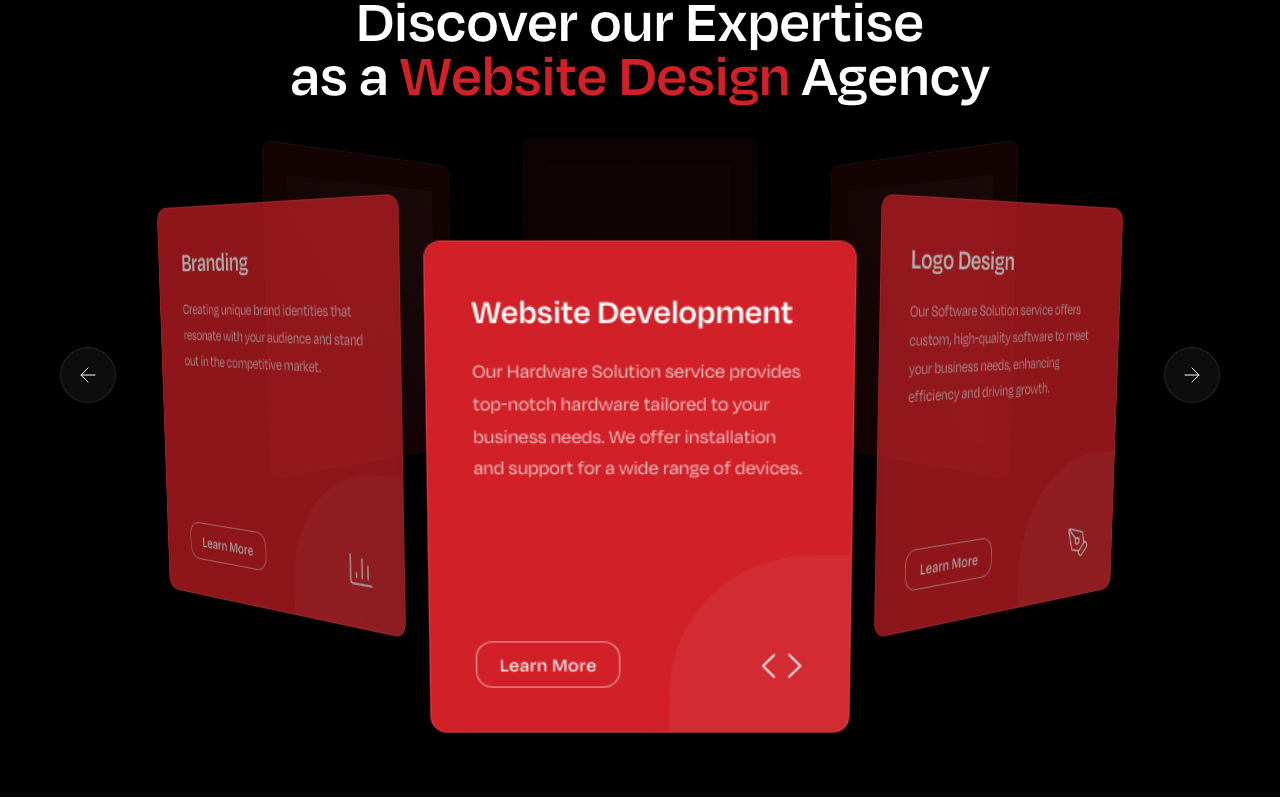
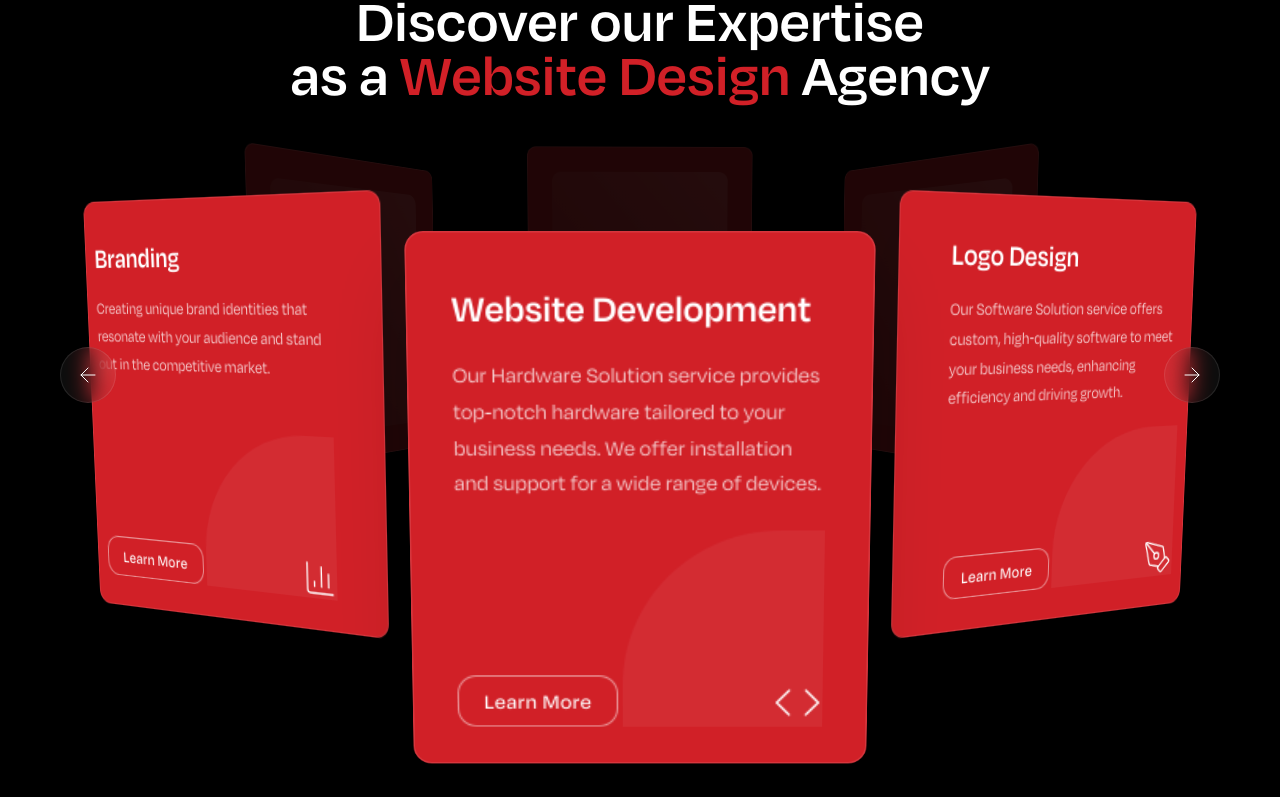
Before and after one commit to Invenzee/techcole-brand-website, a Next.js app: page / in a window 1280 px wide. Shown: the part 1509-2320 px from the top of the page. Built offline with nearby package versions, Linux system fonts and the light colour scheme.

Commit message:
fixed the carousel blurry

```diff
--- /dev/null
+++ b/app/blog/page.tsx
@@ -0,0 +1,5 @@
+export default function page() {
+    return (
+        <div>page</div>
+    )
+}
--- a/app/components/NavMenu.tsx
+++ b/app/components/NavMenu.tsx
@@ -8,7 +8,7 @@ const navItems = [
     { name: "About", href: "/about" },
     { name: "Services", href: "#" },
     { name: "Portfolio", href: "#" },
-    { name: "Blog", href: "#" },
+    { name: "Blog", href: "/blog" },
     { name: "Contact", href: "#" },
 ];
 
--- a/app/components/Services.tsx
+++ b/app/components/Services.tsx
@@ -58,7 +58,7 @@ export default function Services() {
     }, []);
 
     const numberOfPanels = services.length;
-    const tz = Math.round((panelSize / 2) / Math.tan((Math.PI * 2 / numberOfPanels) / 2)) + (panelSize < 300 ? 50 : 100);
+    const tz = Math.round((panelSize / 2) / Math.tan((Math.PI * 2 / numberOfPanels) / 2)) + (panelSize < 300 ? 50 : 130);
     const rY = 360 / numberOfPanels;
 
     const rotate = (direction: 'next' | 'prev') => {
@@ -125,31 +125,29 @@ export default function Services() {
 
                                 const rad = (effectiveAngle * Math.PI) / 180;
                                 const cosVal = Math.cos(rad);
-                                const opacity = (cosVal + 1) / 2 * 0.7 + 0.3;
                                 const yOffset = Math.round(cosVal * 80);
 
-                                const faceCorrection = cosVal > 0 ? -effectiveAngle * .9 * cosVal : 0;
+                                const faceCorrection = cosVal > 0 ? -effectiveAngle * 1.3 * cosVal : 1;
                                 const isBack = cosVal < 0;
 
                                 return (
                                     <div
                                         key={index}
-                                        className={`absolute left-0 top-0 flex flex-col justify-between p-8 rounded-xl border border-white/10 shadow-2xl transition-all duration-1000 group hover:brightness-110 ${isBack ? 'bg-primary/20' : 'bg-primary'}`}
+                                        className={`absolute left-0 top-0 flex flex-col justify-between p-8 rounded-xl border border-white/10 shadow-2xl transition-all duration-1000 group ${isBack ? 'bg-primary/50' : 'bg-primary'}`}
                                         style={{
                                             width: `${panelSize}px`,
                                             height: '350px',
                                             transform: `rotateY(${rotation}deg) translateZ(${tz}px) translateY(${yOffset}px) rotateY(${faceCorrection}deg)`,
                                             left: `calc(50% - ${panelSize / 2}px)`,
                                             top: 'calc(50% - 200px)',
-                                            opacity: isBack ? 2 : opacity,
-                                            filter: `brightness(${opacity})`,
-                                            zIndex: Math.round(opacity * 100),
-                                            willChange: 'transform'
+                                            opacity: isBack ? 0.3 : 1,
+                                            willChange: 'transform',
+                                            transformStyle: 'preserve-3d'
                                         }}
                                     >
                                         {!isBack ? (
-                                            <>
-                                                <div className="relative z-10">
+                                            <div className="w-full h-full flex flex-col justify-between" style={{ transform: 'translateZ(20px)', transformStyle: 'preserve-3d' }}>
+                                                <div className="relative z-10 text-sharp">
                                                     <h3 className="text-2xl font-semibold mb-4 leading-tight">{service.title}</h3>
                                                     <p className="text-white/80 text-sm leading-relaxed mb-6">
                                                         {service.description}
@@ -164,10 +162,9 @@ export default function Services() {
                                                 </div>
 
                                                 <div className="absolute right-0 bottom-0 w-32 h-32 bg-white/5 rounded-tl-[100px] z-0 pointer-events-none" />
-                                            </>
+                                            </div>
                                         ) : (
-                                            /* Back Card Visual - Just a reflection/gradient shape */
-                                            <div className="w-full h-full bg-gradient-to-br from-white/10 to-transparent opacity-50" />
+                                            <div className="w-full h-full bg-gradient-to-br from-white/10 to-transparent rounded-xl" />
                                         )}
                                     </div>
                                 );
@@ -194,7 +191,7 @@ export default function Services() {
 
             <style jsx>{`
                 .perspective-container {
-                    perspective: 1200px; /* Controls the depth of the 3D space */
+                    perspective: 1100px; /* Controls the depth of the 3D space */
                     overflow: visible; /* Allowing items to "pop out" if needed, though usually hidden is safer for page flow */
                 }
                 .carousel-3d {
@@ -204,6 +201,12 @@ export default function Services() {
                     transform-style: preserve-3d;
                     transition: transform 1s cubic-bezier(0.165, 0.84, 0.44, 1); /* Smooth ease-out */
                 }
+                .text-sharp {
+                    -webkit-font-smoothing: antialiased;
+                    -moz-osx-font-smoothing: grayscale;
+                    text-rendering: optimizeLegibility;
+                    transform: translateZ(1px); /* Crucial lift to prevent blur */
+                }
             `}</style>
         </section>
     );
--- a/package.json
+++ b/package.json
@@ -10,6 +10,7 @@
   },
   "dependencies": {
     "framer-motion": "^12.25.0",
+    "gsap": "^3.14.2",
     "lucide-react": "^0.562.0",
     "next": "16.1.1",
     "react": "19.2.3",
```
Also changed, not shown: 1 other file (tests, documents, lock files or other folders).
